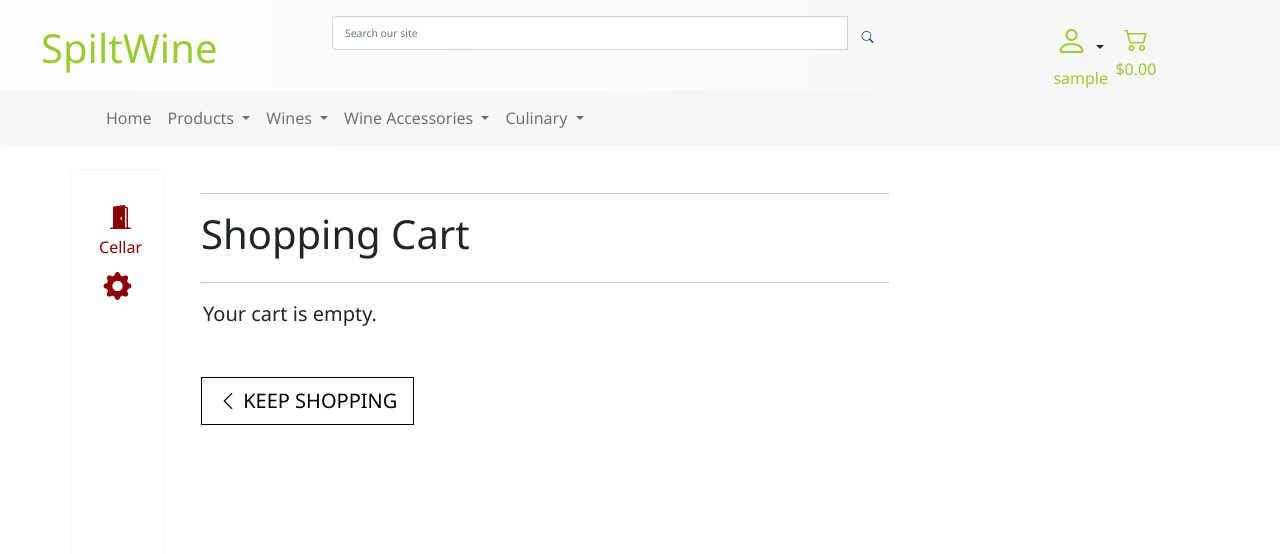
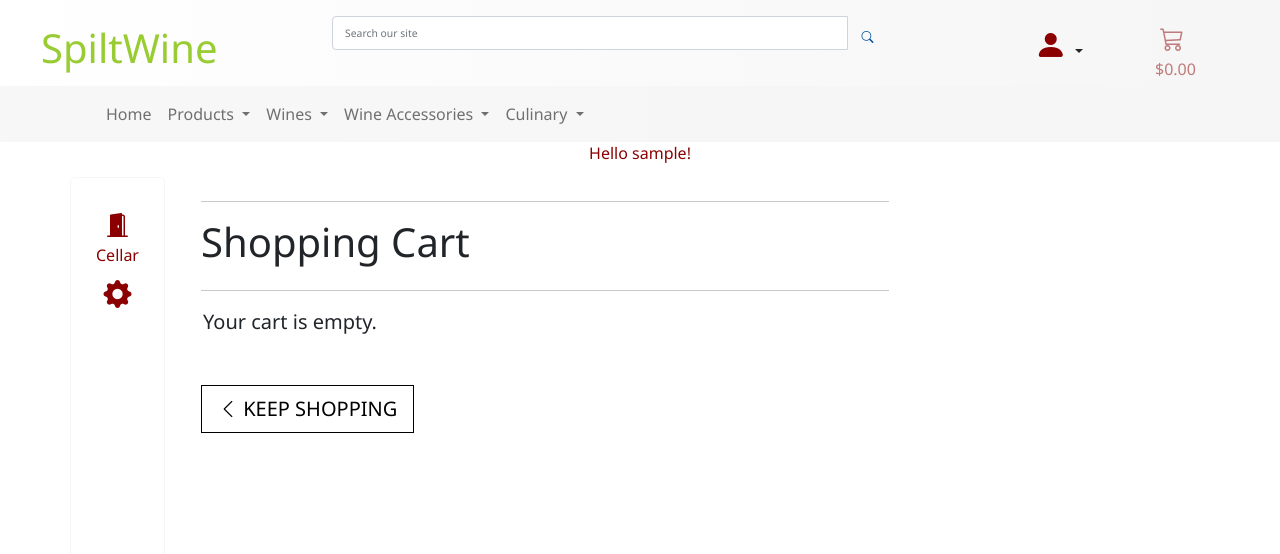
Before and after one commit to GeorgeLychock/MS4-Django-SpiltWine-Main, a Django app: page /cart/ in a window 1280 px wide. Shown: the top 554 px of the page. Run offline with Django 3.2, Linux system fonts and the light colour scheme; the visitor is signed in with stand-in values (Sample User, id 1); data that the repository does not hold is empty; parts of the project's set-up code (start-up, migrations or seed data) failed here and were passed over; some libraries are stand-ins or nearby versions.

Commit message:
user links: Reworked link order and styles for user links on all viewports

```diff
--- a/spilt_wine/templates/base.html
+++ b/spilt_wine/templates/base.html
@@ -108,7 +108,7 @@
                     <!-- Desktop Apps Menu -->
                     <nav class="d-none d-md-block col-md-1 pt-lg-4 sw-dt-sidebars text-center">
                         <div>{% include 'includes/cellar-link.html' %}</div>
-                        <div class="mt-lg-3">
+                        <div class="">
                             <div class="d-inline fs-3 sw-i-color-03"><i class="bi bi-gear-fill"></i></div>
                         </div>
                     </nav>
--- a/spilt_wine/templates/includes/cellar-link.html
+++ b/spilt_wine/templates/includes/cellar-link.html
@@ -1,4 +1,4 @@
-<div class="float-end sw-cellar-link">
+<div class="sw-cellar-link">
     <a class="nav-link p-0 sw-i-color-03" href="{% url 'cellar' %}">
         <div class="text-center">
             <div class="d-inline"><i class="bi bi-door-open-fill font-weight-bold"></i></div>
--- a/spilt_wine/templates/includes/delivery-banner.html
+++ b/spilt_wine/templates/includes/delivery-banner.html
@@ -1,4 +1,9 @@
 <div class="sw-delivery-banner">
+    {% if not messages %}
+        {% if request.user.is_authenticated %}
+        <div class="sw-i-color-03 mb-0">Hello {{ request.user.username }}!</div>
+        {% endif %}
+    {% endif %}
     {% if messages %}
         {% for message in messages %}
             <div class="row sw-flash-msg-row">
--- a/spilt_wine/templates/includes/main-nav.html
+++ b/spilt_wine/templates/includes/main-nav.html
@@ -4,10 +4,10 @@
     <a href="{% url 'home' %}" class="d-md-none navbar-brand sw-main-logo-link">
         <h1 class="my-0 sw-logo-font sw-h-color-01">SpiltWine</h1>
     </a>
-    <div class="d-md-none sw-font-size-60">
-        {% include 'includes/user-menu.html' %}
+    <div class="d-md-none sw-mobile-links sw-font-size-60">
         {% include 'includes/cellar-link.html' %}
         {% include 'includes/shopping-cart-link.html' %}
+        {% include 'includes/user-menu.html' %}
     </div>
     <button class="navbar-toggler" type="button" data-bs-toggle="collapse" data-bs-target="#mainNav"
         aria-controls="mainNav" aria-expanded="false" aria-label="Toggle navigation">
@@ -19,20 +19,22 @@
                 <a href="{% url 'home' %}" class="nav-link sw-nav-weight" role="button">Home</a>
             </li>
             <li class="nav-item dropdown">
-                <a class="nav-link dropdown-toggle sw-nav-weight" href="#" id="mainNavDrop0" role="button" data-bs-toggle="dropdown"
-                    aria-expanded="false">
+                <a class="nav-link dropdown-toggle sw-nav-weight" href="#" id="mainNavDrop0" role="button"
+                    data-bs-toggle="dropdown" aria-expanded="false">
                     Products
                 </a>
                 <ul class="dropdown-menu" aria-labelledby="mainNavDrop0">
                     <li><a href="{% url 'wines' %}" class="dropdown-item">Wines</a></li>
-                    <li><a href="{% url 'products' %}" class="dropdown-item">Wine Accessories <small><strong>Soon!</strong></small></a></li>
-                    <li><a href="{% url 'products' %}" class="dropdown-item">Culinary <small><strong>Soon!</strong></small></a></li>
+                    <li><a href="{% url 'products' %}" class="dropdown-item">Wine Accessories
+                            <small><strong>Soon!</strong></small></a></li>
+                    <li><a href="{% url 'products' %}" class="dropdown-item">Culinary
+                            <small><strong>Soon!</strong></small></a></li>
                     <li><a href="{% url 'products' %}" class="dropdown-item">All Products</a></li>
                 </ul>
             </li>
             <li class="nav-item dropdown">
-                <a class="nav-link dropdown-toggle sw-nav-weight" href="#" id="mainNavDrop1" role="button" data-bs-toggle="dropdown"
-                    aria-expanded="false">
+                <a class="nav-link dropdown-toggle sw-nav-weight" href="#" id="mainNavDrop1" role="button"
+                    data-bs-toggle="dropdown" aria-expanded="false">
                     Wines
                 </a>
                 <ul class="dropdown-menu" aria-labelledby="mainNavDrop1">
@@ -43,8 +45,8 @@
                 </ul>
             </li>
             <li class="nav-item dropdown">
-                <a class="nav-link dropdown-toggle sw-nav-weight" href="#" id="mainNavDrop2" role="button" data-bs-toggle="dropdown"
-                    aria-expanded="false">
+                <a class="nav-link dropdown-toggle sw-nav-weight" href="#" id="mainNavDrop2" role="button"
+                    data-bs-toggle="dropdown" aria-expanded="false">
                     Wine Accessories
                 </a>
                 <ul class="dropdown-menu" aria-labelledby="mainNavDrop2">
@@ -55,8 +57,8 @@
                 </ul>
             </li>
             <li class="nav-item dropdown">
-                <a class="nav-link dropdown-toggle sw-nav-weight" href="#" id="mainNavDrop3" role="button" data-bs-toggle="dropdown"
-                    aria-expanded="false">
+                <a class="nav-link dropdown-toggle sw-nav-weight" href="#" id="mainNavDrop3" role="button"
+                    data-bs-toggle="dropdown" aria-expanded="false">
                     Culinary
                 </a>
                 <ul class="dropdown-menu" aria-labelledby="mainNavDrop3">
--- a/spilt_wine/templates/includes/shopping-cart-link.html
+++ b/spilt_wine/templates/includes/shopping-cart-link.html
@@ -1,9 +1,11 @@
-<div class="float-end sw-cart-link">
+<div class="sw-cart-link">
     <a class="{% if grand_total %}sw-i-color-01 font-weight-bold
     {% else %}sw-i-color-02
-    {% endif %} nav-link p-0 ps-2" href="{% url 'cart' %}">
+    {% endif %} nav-link p-0 px-3" href="{% url 'cart' %}">
     <div class="text-center">
-        <div class="d-inline"><i class="bi bi-cart2 font-weight-bold sw-font-size-150"></i></div>
+        <div class="d-inline"><i class="bi {% if grand_total %}bi-cart-fill
+            {% else %}bi-cart3
+            {% endif %} font-weight-bold sw-font-size-150"></i></div>
         <!-- Mobile Display -->
         <div class="d-md-none">
             <p class="m-0">
--- a/spilt_wine/templates/includes/user-menu.html
+++ b/spilt_wine/templates/includes/user-menu.html
@@ -1,6 +1,6 @@
-<div class="dropdown float-end">
-    <button class="btn dropdown-toggle p-0" type="button" id="userMenuBtn" data-bs-toggle="dropdown" aria-expanded="false">
-        <i class="bi bi-person sw-i-color-01 sw-user-menu-icon"></i>
+<div id="user-menu" class="dropdown float-end me-md-4">
+    <button class="btn dropdown-toggle p-0 pt-1" type="button" id="userMenuBtn" data-bs-toggle="dropdown" aria-expanded="false">
+        <i class="bi bi-person-fill sw-user-menu-icon sw-i-color-03"></i>
     </button>
     <ul class="dropdown-menu" aria-labelledby="userMenuBtn">
         {% if request.user.is_authenticated %}
@@ -18,7 +18,4 @@
         </li>
         {% endif %}
     </ul>
-    {% if request.user.is_authenticated %}
-    <p class="sw-i-color-01 mb-0">{{ request.user.username }}</p>
-    {% endif %}
 </div>
--- a/static/css/sw-core.css
+++ b/static/css/sw-core.css
@@ -229,7 +229,7 @@ p {
 .sw-p-color-02 {color: whitesmoke;}
 .sw-p-color-03 {color: #800000;}
 .sw-i-color-01 {color: #9c3;}
-.sw-i-color-02 {color: #9c3;}
+.sw-i-color-02 {color: rgba(139, 0, 0, .5);}
 .sw-i-color-03 {color: #8b0000;}
 .sw-i-color-04 {color: #004d99;}
 .sw-h-color-01 {color: #9c3;}
@@ -319,12 +319,18 @@ p {
   font-size: .75rem;
 }
 
+.sw-mobile-links {
+  margin-left: 40px;
+}
+
 .sw-cellar-link {
-  padding: 5px 10px;
+  padding: 5px 12px;
+  float: right;
 }
 
 .sw-cart-link {
-  padding: 5px;
+  padding: 5px 7px;
+  float: right;
 }
 
 /* Spacers */
@@ -387,11 +393,12 @@ p {
 
 /* Delivery Banner */
 .sw-db-container {
-  margin-top: 50px;
+  margin-top: 120px;
 }
 
 .sw-delivery-banner {
   text-align: center;
+  margin-top: 3px;
   padding: 3px 0;
   min-height: 25px;
 }
@@ -547,9 +554,18 @@ p {
 }
 
 /* @media */
+  @media (max-width: 374px) {
+    .sw-db-container {
+      margin-top: 140px;
+    }
+  }
 
   @media (min-width: 768px) {
     .sw-b-color-nav {background-color: none;}
+
+    .sw-logo-font {
+      font-size: 2.5rem;
+    }
 
     .nav-link i {
       font-size: 1.5rem;
@@ -572,6 +588,19 @@ p {
       width: 90%;
     }
 
+    .sw-cart-link {
+      float: none;
+    }
+
+    .sw-cellar-link {
+      padding: 5px 0px;
+      float: none;
+    }
+
+    .sw-db-container {
+      margin-top: 135px;
+    }
+
     .sw-font-size-100 {
       font-size: 1.0rem;
     }
@@ -588,21 +617,9 @@ p {
       font-family: 'Noto Sans', sans-serif;
       }
 
-    .sw-logo-font {
-      font-size: 2.5rem;
+    .sw-cellar-link {
+      padding: 5px 12px;
     }
-
-    .sw-db-container {
-      margin-top: 135px;
-    }
-
-    /* .fixed-top-desktop-only {
-        position: fixed;
-        top: 0;
-        right: 0;
-        left: 0;
-        z-index: 1030;
-    } */
 
     /* Index */
     .sw-index-h4 {
```
